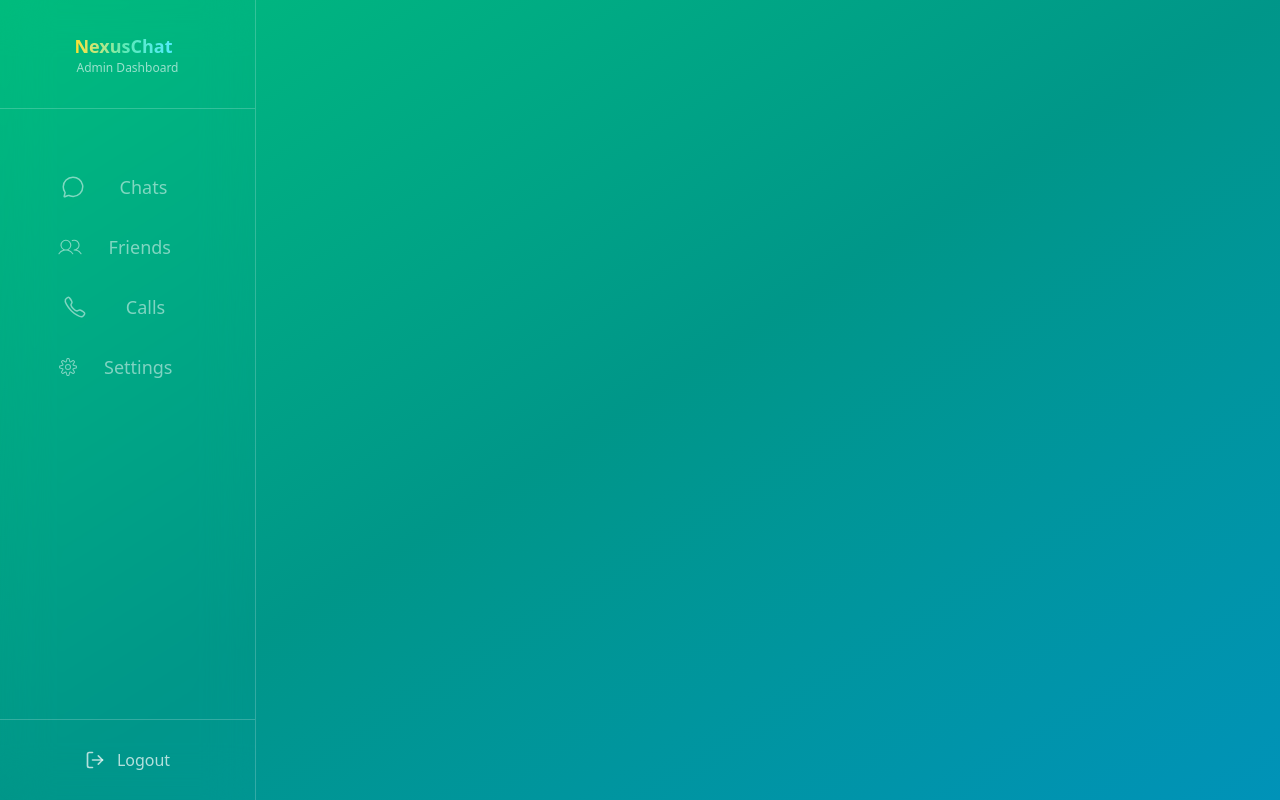
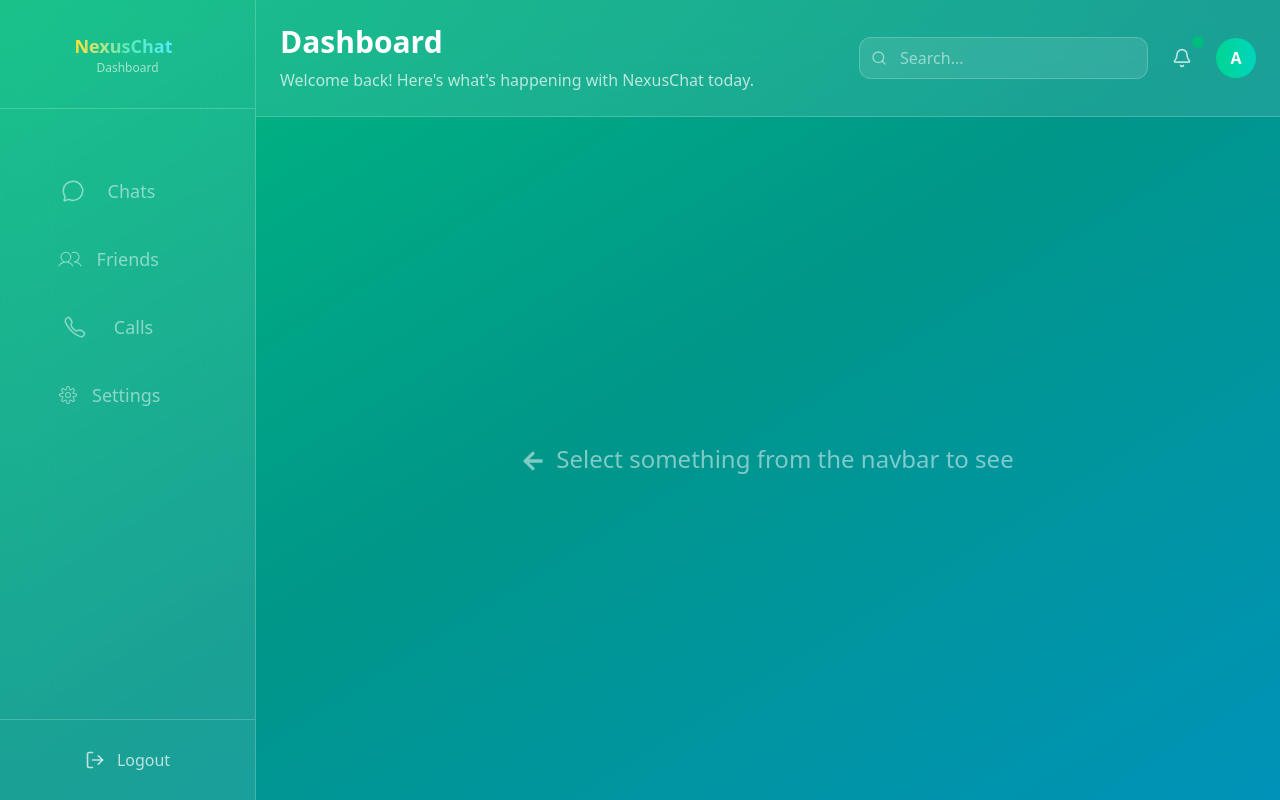
Before and after one commit to Yash-x-16/chatify, a React (Vite) app in the folder frontend/: page /dashboard in a window 1280 px wide. Built offline with nearby package versions, Linux system fonts and the light colour scheme.

Commit message:
added some cards

```diff
--- a/frontend/src/App.tsx
+++ b/frontend/src/App.tsx
@@ -1,8 +1,10 @@
 import { BrowserRouter, Route, Routes } from "react-router-dom";
 import { Homepage } from "./pages/homepage";
+import Yash from "./components/cards/learningCard";
 function App() {
   return <BrowserRouter>
   <Routes>
+    <Route element={<Yash onLogout={()=>{}} onOpenChat={()=>{}}/>} path="m"/>
     <Route element={<Homepage/>} path="/dashboard"/>
   </Routes>
   </BrowserRouter>
--- /dev/null
+++ b/frontend/src/components/cards/CallsCard.tsx
@@ -0,0 +1,10 @@
+
+export function CallCard() {
+  return (
+    <div className=" bg-white/10 h-full flex justify-center items-center rounded-2xl ">
+      <h1 className="text-white text-2xl font-bold">
+        calls will be added here soon
+      </h1>
+    </div>
+  );
+}
--- /dev/null
+++ b/frontend/src/components/cards/Settings.tsx
@@ -0,0 +1,14 @@
+import { Button } from "../ui/Button";
+
+export function SettingsCard() {
+  return (
+    <div className=" bg-white/10 h-full rounded-2xl ">
+      <div className="flex w-full justify-between p-4">
+       <h1 className="text-lg text-white font-bold ">
+        Application Settings
+       </h1>
+       <Button text="Save Changes" size="sm" onClick={()=>{}} variant="primary" />
+      </div>
+    </div>
+  );
+}
--- /dev/null
+++ b/frontend/src/components/dashboard/default.tsx
@@ -0,0 +1,9 @@
+import { FaArrowLeft } from "react-icons/fa";
+export function DefaultCard(){
+    return <div className="w-full bg-inherit h-full rounded-2xl flex justify-center items-center gap-3">
+       <FaArrowLeft size={"22px"} className="text-white/50 mt-1"/>
+        <h1 className="text-white/50 text-2xl">
+            Select something from the navbar to see
+        </h1>
+    </div>
+}
--- /dev/null
+++ b/frontend/src/components/dashboard/homeComponent.tsx
@@ -0,0 +1,37 @@
+import { useContext } from "react";
+import { Sidebar } from "../sidebar/sidebar";
+import { HomeNavbar } from "../ui/Navbar";
+import { CardContext } from "../../contexts/dashboardContext";
+import { SettingsCard } from "../cards/Settings";
+import { DefaultCard } from "./default";
+import { CallCard } from "../cards/CallsCard";
+
+export function HomepageComponent(){
+
+    const Context  = useContext(CardContext)
+    if(!Context){
+      return <div>no context found</div>
+    }
+
+        const {selected} = Context
+
+    return <div className="min-h-screen relative overflow-hidden   bg-gradient-to-br from-emerald-500 via-teal-600 to-cyan-600">
+      <div className="z-10 h-screen flex relative">
+             <Sidebar />
+             <div className="flex-1 flex flex-col overflow-hidden">
+              <HomeNavbar/>
+             <main className="flex-1 overflow-y-auto p-10">
+                {selected === "settings" ? (
+                  <SettingsCard />
+                ) : selected === "calls" ? (
+                  <CallCard />
+                ) : selected === "chats" ? (
+                  ""
+                ) : (
+                  <DefaultCard />
+                )}
+            </main>
+             </div>
+        </div>
+    </div>
+}
--- a/frontend/src/components/sidebar/sidebar.tsx
+++ b/frontend/src/components/sidebar/sidebar.tsx
@@ -39,29 +39,30 @@ export function Sidebar(){
 
     ]
 
-    return <div className="w-64  backdrop-blur-xl border-r border-white/20 flex flex-col">
+    return <div className="w-64 bg-white/10  backdrop-blur-xl border-r border-white/20 flex flex-col">
          <div className="p-6 border-b border-white/20">
             <div className="flex items-center justify-center">
               <div className="flex items-center justify-center flex-col space-x-2 px-3 py-2">
                 <h1 className="text-lg font-bold bg-gradient-to-r from-yellow-300 via-emerald-300 to-cyan-300 bg-clip-text text-transparent">
                   NexusChat
                 </h1>
-                <p className="text-white/60 text-xs">Admin Dashboard</p>
+                <p className="text-white/60 text-xs"> Dashboard</p>
               </div>
             </div>
           </div>
-        <nav className=" flex flex-1 p-4  w-full relative ">
-            <div className=" space-y-4 mt-10">
+        <nav className=" flex flex-1 p-4   relative ">
+            <div className=" space-y-4 mt-10 ">
+
             {items.map((x)=>(<div
             key={x.id}
             onClick={()=>{setSelected(x.id)}}
-            className={`flex px-10 py-2  space-x-3 rounded-lg justify-around items-center transition-all duration-300
+            className={`flex px-10 py-3 space-x-3 max-w-full justify-around  rounded-lg  items-center transition-all duration-300
             ${selected === x.id ? "bg-white/20 text-white" : "text-white/50 hover:text-white hover:bg-white/15"}`}
             >
                 <div className={` cursor-pointer`}>
                     {x.icons}
                 </div>
-                <div className="text-lg font-medium cursor-pointer ml-3">
+                <div className="text-lg font-medium cursor-pointer ">
                     {x.label}
                 </div>
 
--- a/frontend/src/components/ui/Button.tsx
+++ b/frontend/src/components/ui/Button.tsx
@@ -17,12 +17,12 @@ interface buttonVariant{
 }
 
 const variantStyle = {
-      "primary": "bg-blue-600 text-white",
+      "primary": " text-white",
     "secondary": "bg-blue-300 text-blue-600",
     "third":"bg-green-600 text-red-200"
 }
 const sizeStyle = {
-    "sm": " rounded-xl active:translate-y-1  shadow-neutral-600 hover:bg-shadow-neutral-600  active:bg-blue-700 flex-item-center w-auto px-6 py-2  hover:scale-110  transition delay-50 duration-250 ease-in-out hover:translate-z-1 cursor-pointer h-auto shadow-md" ,
+    "sm": " rounded-xl active:translate-y-1  shadow-neutral-600 hover:bg-shadow-neutral-600   flex-item-center w-auto px-6 py-2  hover:scale-110  transition delay-50 duration-250 ease-in-out hover:translate-z-1 cursor-pointer h-auto shadow-md" ,
     "md" : "py-2 px-5 rounded-md flex-item-center",
     "lg" : "px-8 py-2 w-full cursor-pointer   bg-gradient-to-r from-emerald-500 via-teal-500 to-cyan-500 hover:from-emerald-400 hover:via-teal-400 hover:to-cyan-400 hover:scale-105 active:scale-95 active:shadow-inner transition-all duration-500 ease-in-out shadow-md rounded-md flex items-center justify-center",
 }
@@ -36,7 +36,7 @@ export  function Button(prop:buttonVariant){
         <div>
             {prop.iconOnStart}
         </div>:null}
-       <span className={`m-auto  transition-colors ${prop.size==="lg"?"font-bold":"font-medium "}`}>
+       <span className={`m-auto  transition-colors text-white ${prop.size==="lg"?"font-bold":"font-medium "}`}>
         {prop.text}
        </span>
 
--- a/frontend/src/components/ui/Navbar.tsx
+++ b/frontend/src/components/ui/Navbar.tsx
@@ -1,56 +1,32 @@
-import { IoChatbubblesOutline } from "react-icons/io5";
-import { CiSearch } from "react-icons/ci";
-import { InputBox } from "./inputBox";
-import { IoIosNotificationsOutline } from "react-icons/io";
+
+import { Bell, Search } from "lucide-react";
 export function HomeNavbar(){
-    return <div className="relative  bg-white/20 h-24 ">
-    <div className="flex p-4">
-            <div className="flex items-center justify-center ml-4  ">
-                <div className="flex  rounded-lg px-4 py-1 text-yellow-300 animate-pulse">
-                    <IoChatbubblesOutline size={"32px"}/>
-                </div>
-                <div className="flex flex-col ml-2 ">
-                    <h1 className="font-medium text-lg bg-gradient-to-r from-yellow-300 via-emerald-300 to-cyan-300  bg-clip-text text-transparent">
-                        Nexuschat
-                    </h1>
-                    <p className="text-white/60 text-xs">Dashboard</p>
+    return <header className="bg-white/10 backdrop-blur-xl border-b border-white/20 p-6">
+     <div className="flex items-center justify-between">
+              <div>
+                <h1 className="text-3xl font-bold text-white mb-2">Dashboard</h1>
+                <p className="text-white/70">Welcome back! Here's what's happening with NexusChat today.</p>
+              </div>
+
+              <div className="flex items-center space-x-4">
+                <div className="relative">
+                  <Search className="absolute left-3 top-1/2 transform -translate-y-1/2 w-4 h-4 text-white/50" />
+                  <input
+                    type="text"
+                    placeholder="Search..."
+                    className="pl-10 pr-4 py-2 bg-white/10 border border-white/20 rounded-xl text-white placeholder-white/50 focus:outline-none focus:border-emerald-400/60 focus:bg-white/15 transition-all duration-300"
+                  />
                 </div>
 
+                <button className="p-2 text-white/70 hover:text-white hover:bg-white/10 rounded-lg transition-all duration-200 relative">
+                  <Bell className="w-5 h-5" />
+                  <span className="absolute -top-1 -right-1 w-3 h-3 bg-emerald-500 rounded-full"></span>
+                </button>
+
+                <div className="w-10 h-10 bg-gradient-to-r from-emerald-400 to-teal-400 rounded-full flex items-center justify-center">
+                  <span className="text-white font-semibold">A</span>
+                </div>
+              </div>
             </div>
-            <div className="flex justify-between w-full items-center">
-
-            <div className="flex justify-center items-center ml-20 h-full">
-                 <div>
-                    <div>
-                        <h1 className="text-white font-medium text-4xl ">
-                         Dashboard
-                      </h1>
-                    </div>
-                    <div className="justify-center items-center ">
-                          <p className="text-sm text-white/60 inline-block">
-                            Welcome back! Here's what's happening with NexusChat today.
-                          </p>
-                    </div>
-                </div>
-            </div>
-            <div className="flex justify-center items-center ">
-                <div className="flex  items-center">
-                     <InputBox type="text" text="search . . .">
-                        <div className="text-white/50">
-                        <CiSearch size={"22px"}/>
-                        </div>
-                     </InputBox>
-                </div>
-                <div className="hover:bg-white/20 rounded-md ml-4 cursor-pointer px-1  mt-4 transition-all duration-300 text-white/80 flex justify-center items-center">
-                    <IoIosNotificationsOutline size={"30px"}/>
-                </div>
-                <div className="size-10 flex items-center justify-center ml-4 mr-20 cursor-pointer bg-green-300 mt-4 rounded-full">
-                    <h1 className="text-white/80">
-                        A
-                    </h1>
-                </div>
-            </div>
-           </div>
-        </div>
-    </div>
+    </header>
 }
--- a/frontend/src/pages/homepage.tsx
+++ b/frontend/src/pages/homepage.tsx
@@ -1,21 +1,8 @@
-import { UsersCard } from "../components/cards/usersCard";
-import { Sidebar } from "../components/sidebar/sidebar";
-import { HomeNavbar } from "../components/ui/Navbar";
+import { HomepageComponent } from "../components/dashboard/homeComponent";
 import { DashBoardContext } from "../contexts/dashboardContext";
+
 export function Homepage(){
-    return <div className="min-h-screen relative overflow-hidden   bg-gradient-to-br from-emerald-500 via-teal-600 to-cyan-600">
-      <div className="z-10 h-screen flex relative">
-
-
-        <DashBoardContext>
-
-          <Sidebar />
-
-          <UsersCard />
-
-
-        </DashBoardContext>
-
-        </div>
-    </div>
+    return <DashBoardContext>
+        <HomepageComponent/>
+    </DashBoardContext>
 }
```
Also changed, not shown: frontend/src/components/cards/usersCard.tsx (deleted, +0 -7 lines).
